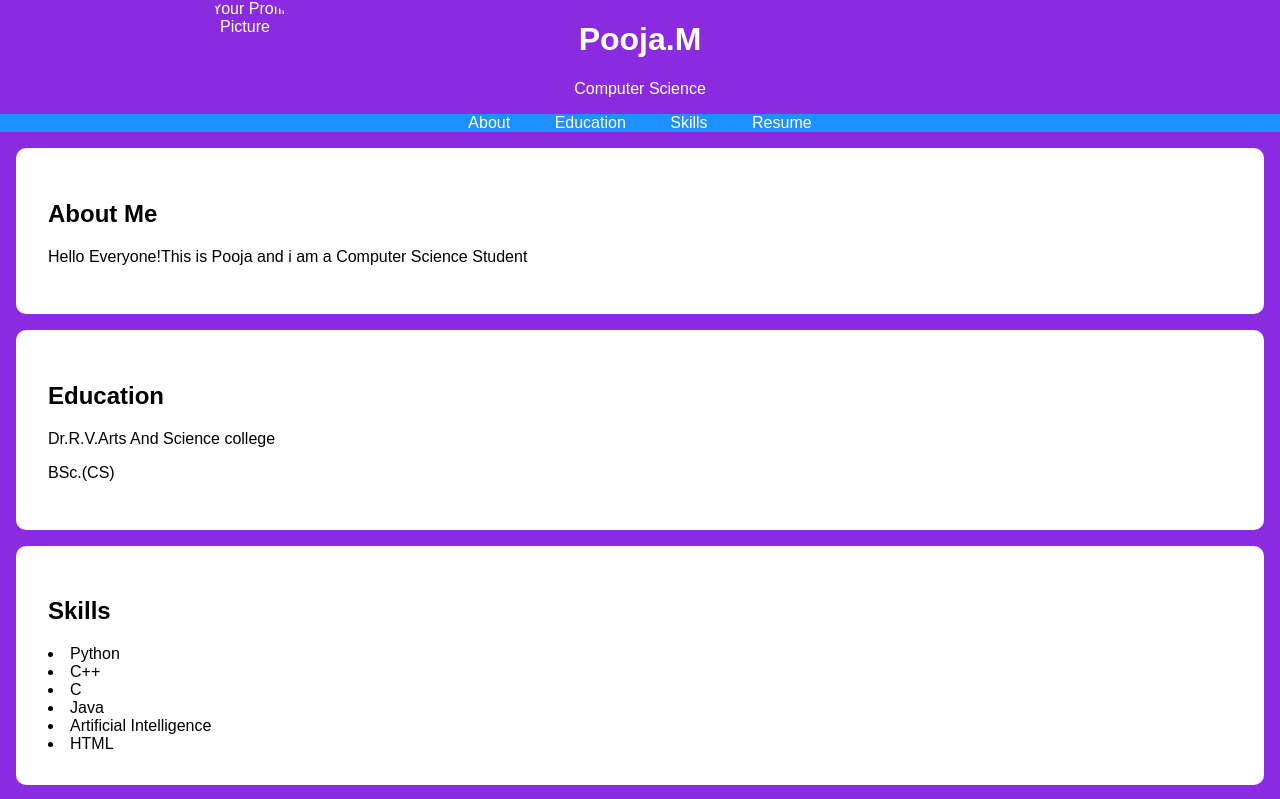
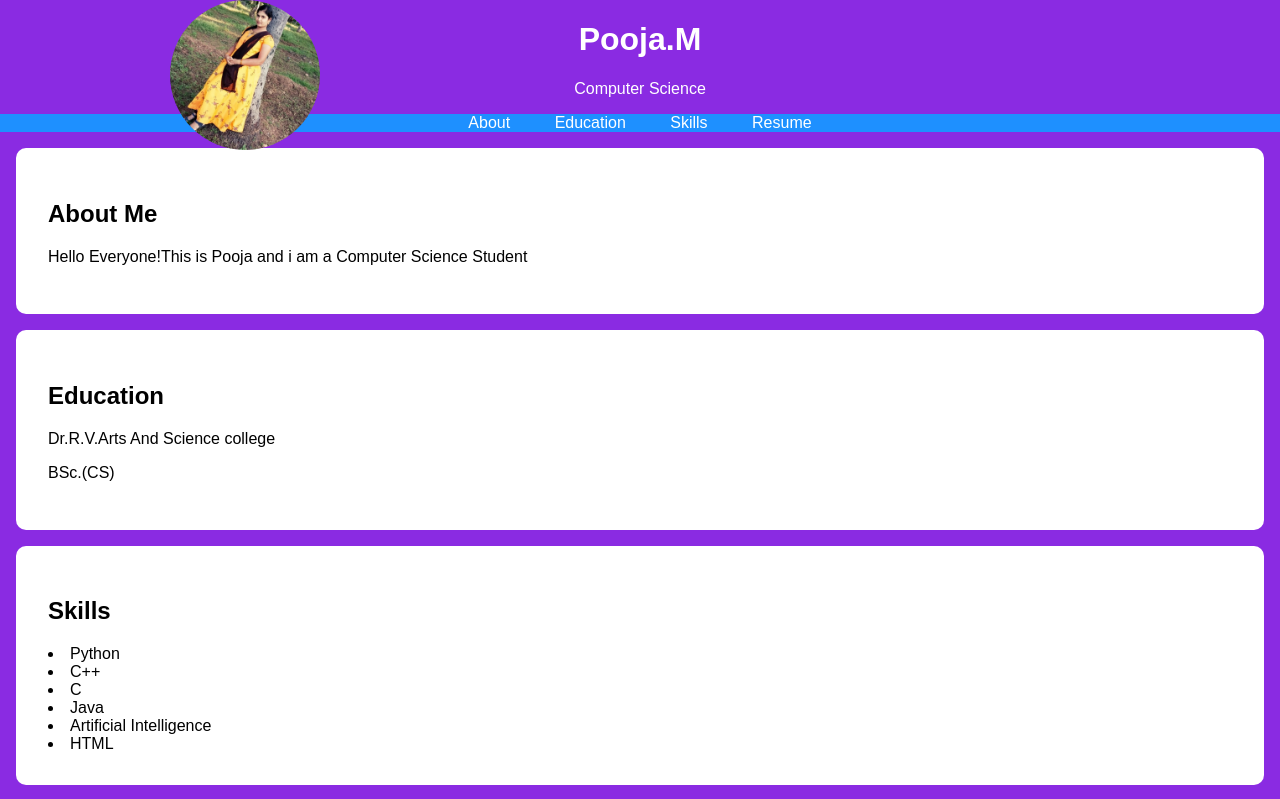
Before and after one commit to poojakutty1702/DigitalPortfolio, a plain HTML site: page index.html in a window 1280 px wide. Shown: the top 799 px of the page. Drawn offline with Linux system fonts and the light colour scheme.

Commit message:
Update index.html

```diff
--- a/index.html
+++ b/index.html
@@ -82,7 +82,7 @@
     <header>
         <div class="header-content">
             <!-- Add your profile picture here -->
-            <img src="c:\Users\STUDENT\Pictures\vinoth.png"alt="Your Profile Picture"class="profile-picture">
+            <img src="pooja.jpeg"alt="Your Profile Picture"class="profile-picture">
             <h1>Pooja.M</h1>
             <p>Computer Science</p>
         </div>
```
